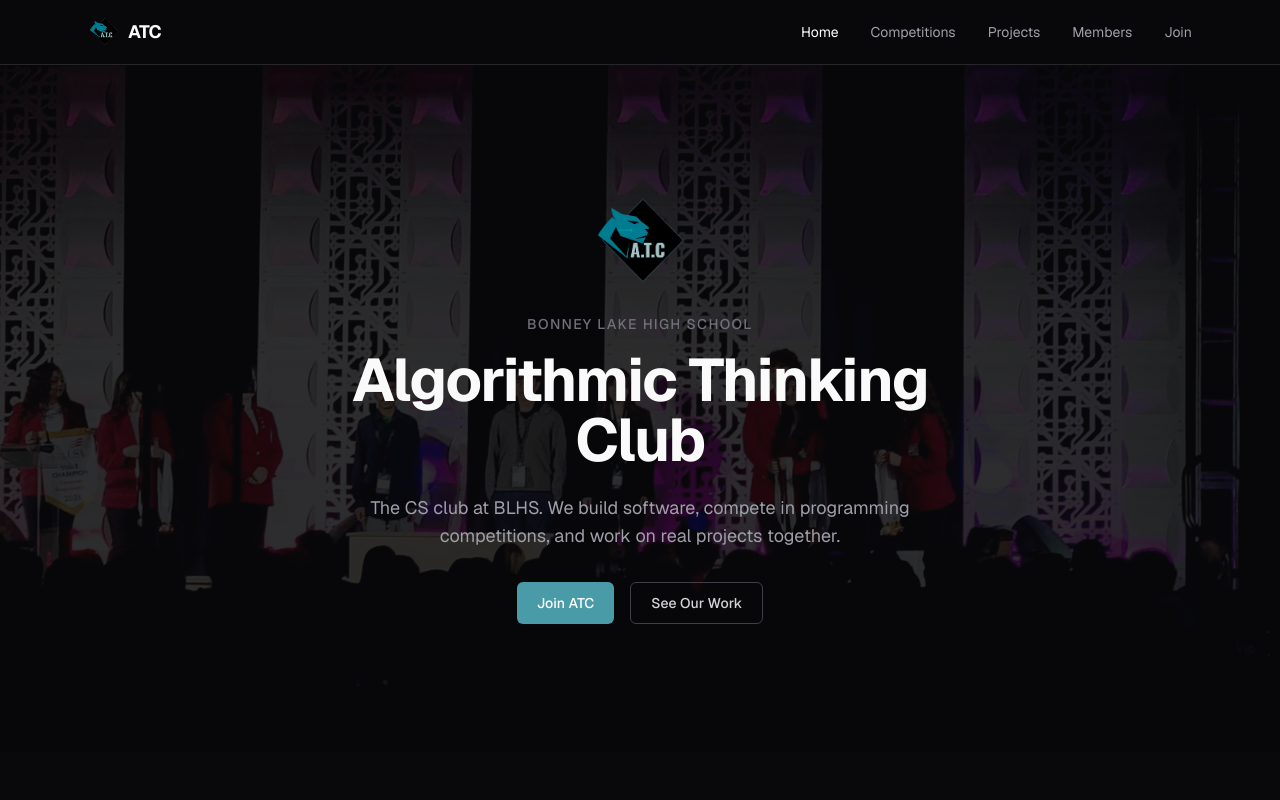
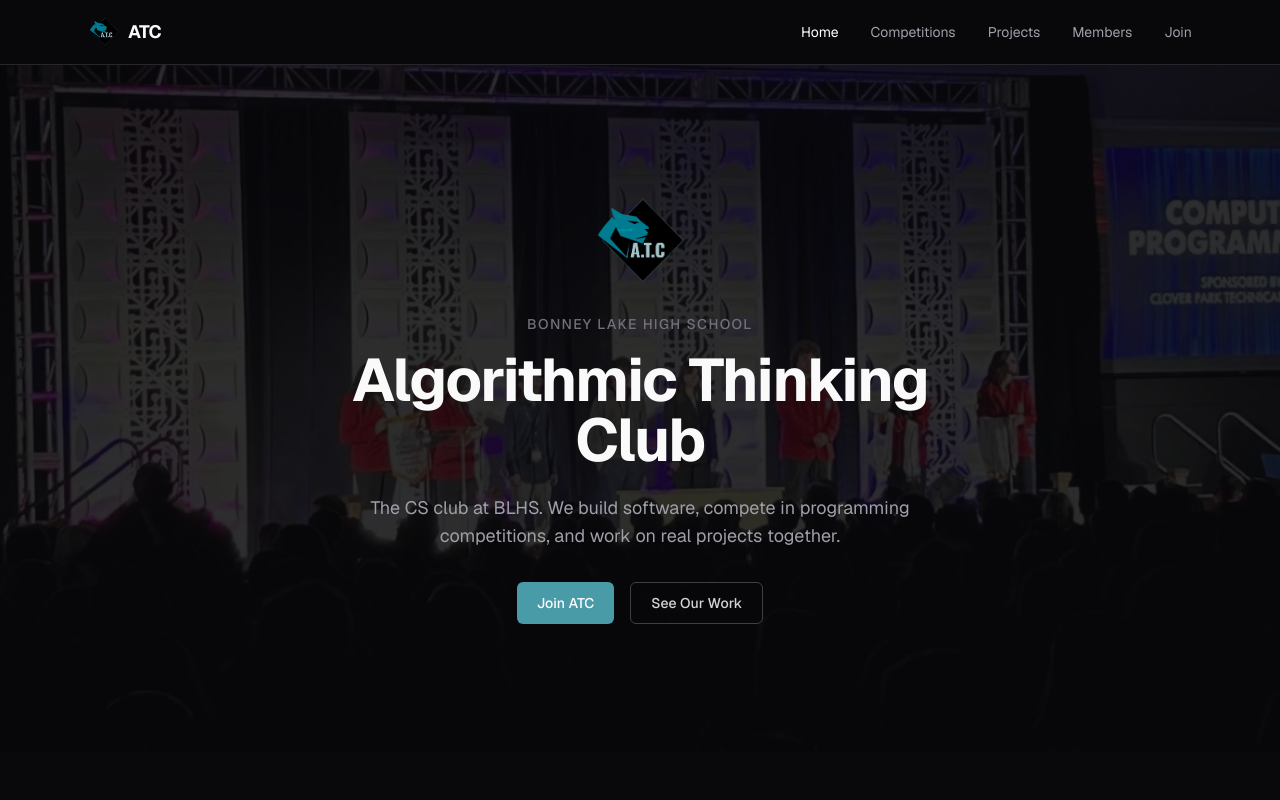
Before and after one commit to Algorithmic-Thinking-Club/atc-blhs, a Next.js app: page / in a window 1280 px wide. Shown: the top 800 px of the page. Built offline with nearby package versions, Linux system fonts and the light colour scheme.

Commit message:
swapped hp picture

```diff
--- a/app/page.tsx
+++ b/app/page.tsx
@@ -11,7 +11,7 @@
       {/* hero */}
       <section className="relative flex flex-col items-center justify-center px-6 py-24 text-center sm:py-32 overflow-hidden">
         <Image
-          src="/skillsusa-stage.jpg"
+          src="/skillsusa-ceremony.jpg"
           alt=""
           fill
           className="object-cover opacity-15 pointer-events-none"
```
Also changed, not shown: public/skillsusa-ceremony.jpg (added).
